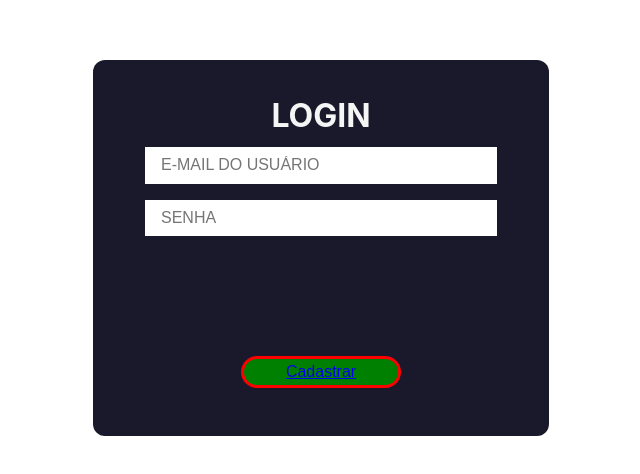
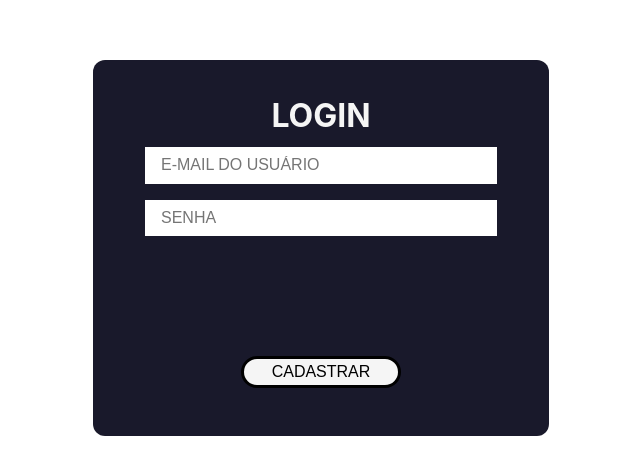
Before and after one commit to GMODias/frontend-legados-hackathon-project, a React (Create React App) app: page / in a window 1280 px wide. Shown: the part 152-626 px from the top of the page, without its empty margins (319-959 px from the left). Built offline with nearby package versions, Linux system fonts and the light colour scheme.

Commit message:
alterado estilo da tela de Login

```diff
--- a/src/css/pages/Login.css
+++ b/src/css/pages/Login.css
@@ -29,10 +29,10 @@
 }
 
 .login-div button {
-  background-color: green;
-  border: 0.4vmin solid red;
+  background-color: whitesmoke;
+  border: 0.4vmin solid black;
   border-radius: 3vmin;
-  color: red;
+  color: black;
   font-size: 2vmin;
   height: 4vmin;
   margin: 2vmin;
@@ -45,3 +45,8 @@
   border: 0.4vmin solid transparent;
   color: transparent;
 }
+
+.btnLink {
+  color: black;
+  text-decoration: none;
+}
--- a/src/pages/Login.js
+++ b/src/pages/Login.js
@@ -67,15 +67,15 @@ function Login() {
         />
         <p>{ loginStatus }</p>
         <button
+          disabled={ disableBtn }
           type="submit"
-          disabled={ disableBtn }
         >
           ENTRAR
         </button>
         <button
           type="button"
         >
-          <Link to="/register">Cadastrar </Link>
+          <Link className="btnLink" to="/register">CADASTRAR</Link>
         </button>
       </form>
     </div>
```
